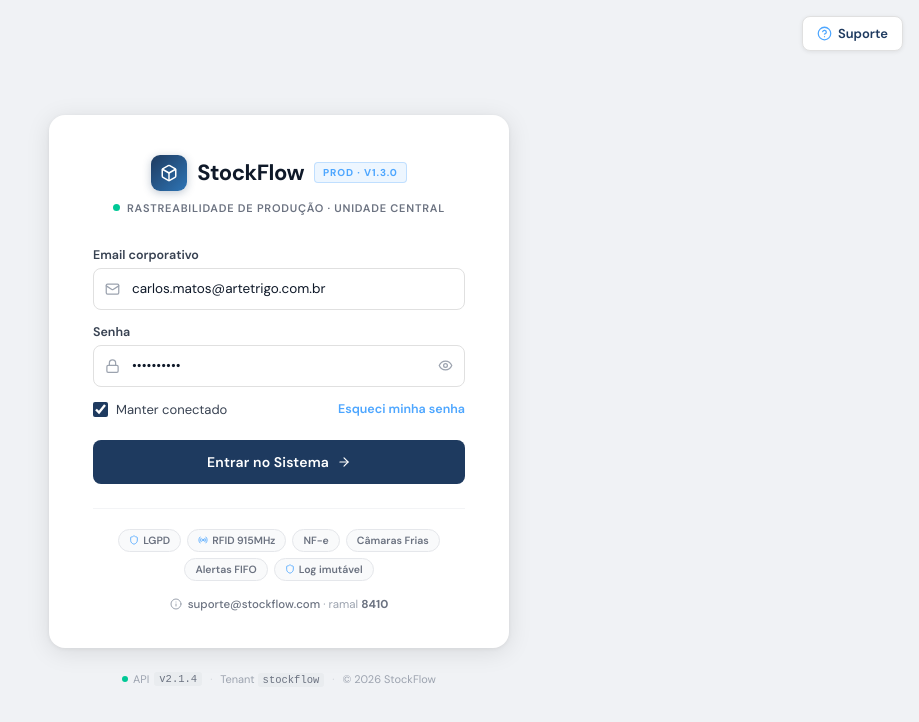
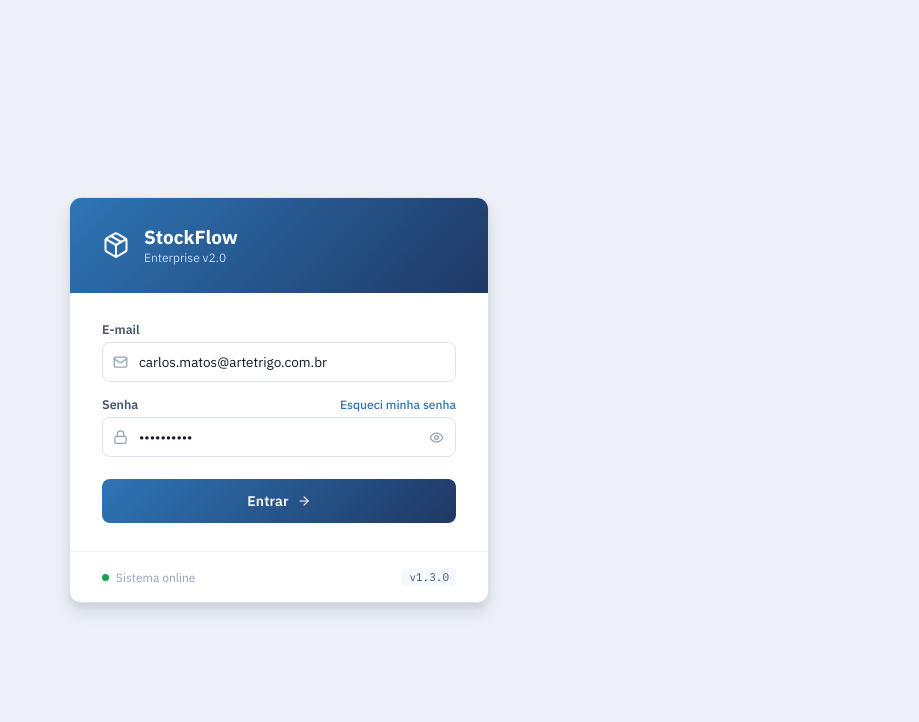
Before and after one commit to ghcodev/stock-flow, a React (Vite) app in the folder stockflow-frontend/: page /login in a window 1280 px wide. Shown: the top 722 px of the page, without its empty margins (361-1280 px from the left). Built offline with nearby package versions, Linux system fonts and the light colour scheme.

Commit message:
backup: correcao de tokens de cor — app.css, tokens.css, Dashboard, Login

```diff
--- a/stockflow-frontend/src/pages/Login.jsx
+++ b/stockflow-frontend/src/pages/Login.jsx
@@ -1,20 +1,19 @@
 import { useState } from 'react'
 import { useNavigate, Navigate } from 'react-router-dom'
 import { useAuth } from '../context/AuthContext.jsx'
-import { Box, Mail, Lock, Eye, EyeOff, ArrowRight, Shield, Radio, HelpCircle, AlertTriangle, Info } from 'lucide-react'
+import { Package, Mail, Lock, Eye, EyeOff, ArrowRight, AlertTriangle } from 'lucide-react'
 
 export default function Login() {
   const { login, user } = useAuth()
   const navigate = useNavigate()
 
-  const [email, setEmail] = useState('carlos.matos@artetrigo.com.br')
+  const [email, setEmail]       = useState('carlos.matos@artetrigo.com.br')
   const [password, setPassword] = useState('Admin@1234')
-  const [showPwd, setShowPwd] = useState(false)
-  const [keepLogged, setKeepLogged] = useState(true)
-  const [loading, setLoading] = useState(false)
+  const [showPwd, setShowPwd]   = useState(false)
+  const [loading, setLoading]   = useState(false)
   const [emailErr, setEmailErr] = useState('')
-  const [pwdErr, setPwdErr] = useState('')
-  const [apiErr, setApiErr] = useState('')
+  const [pwdErr, setPwdErr]     = useState('')
+  const [apiErr, setApiErr]     = useState('')
 
   if (user) return <Navigate to="/dashboard" replace />
 
@@ -44,109 +43,112 @@ export default function Login() {
     }
   }
 
-  const chips = [
-    { label: 'LGPD',         icon: <Shield size={10} color="#4da6ff" /> },
-    { label: 'RFID 915MHz',  icon: <Radio  size={10} color="#4da6ff" /> },
-    { label: 'NF-e',         icon: null },
-    { label: 'Câmaras Frias',icon: null },
-    { label: 'Alertas FIFO', icon: null },
-    { label: 'Log imutável', icon: <Shield size={10} color="#4da6ff" /> },
-  ]
-
   return (
     <div style={{
       minHeight: '100vh',
-      background: '#f0f2f5',
+      background: 'var(--color-bg-canvas)',
       display: 'flex',
-      flexDirection: 'column',
       alignItems: 'center',
       justifyContent: 'center',
       padding: '24px 16px',
-      fontFamily: '"DM Sans", "Nunito", system-ui, sans-serif',
-      position: 'relative',
     }}>
 
       <style>{`
-        @import url('https://fonts.googleapis.com/css2?family=DM+Sans:ital,opsz,wght@0,9..40,400;0,9..40,500;0,9..40,600;0,9..40,700&display=swap');
+        @keyframes sf-spin { to { transform: rotate(360deg); } }
+        @keyframes sf-pulse {
+          0%, 100% { box-shadow: 0 0 0 0   var(--color-pulse-success-start); }
+          50%       { box-shadow: 0 0 0 6px transparent; }
+        }
 
-        @keyframes spin    { to { transform: rotate(360deg); } }
-        @keyframes dot-pulse {
-          0%, 100% { box-shadow: 0 0 0 0   rgba(0,200,150,0.50); }
-          50%       { box-shadow: 0 0 0 5px rgba(0,200,150,0); }
+        .sf-card {
+          width: 100%;
+          max-width: 420px;
+          background: var(--color-bg-default);
+          border: 1px solid var(--color-border-default);
+          border-radius: var(--radius-xl);
+          box-shadow: var(--shadow-lg);
+          overflow: hidden;
+        }
+
+        .sf-card-head {
+          background: linear-gradient(135deg, var(--color-brand-600), var(--color-brand-800));
+          padding: 28px 32px;
+          display: flex;
+          align-items: center;
+          gap: 14px;
+          color: var(--color-text-inverse);
+        }
+
+        .sf-card-body { padding: 28px 32px; }
+
+        .sf-card-foot {
+          border-top: 1px solid var(--color-border-muted);
+          padding: 16px 32px;
+          display: flex;
+          align-items: center;
+          justify-content: space-between;
+        }
+
+        .sf-live-dot {
+          width: 7px;
+          height: 7px;
+          border-radius: 50%;
+          background: var(--color-success-600);
+          animation: sf-pulse 2.2s ease-in-out infinite;
+          flex-shrink: 0;
+        }
+
+        .sf-label {
+          display: block;
+          font-size: 12.5px;
+          font-weight: 600;
+          color: var(--color-text-secondary);
+          margin-bottom: 5px;
+        }
+
+        .sf-input-wrap { position: relative; }
+
+        .sf-input-icon {
+          position: absolute;
+          left: 11px;
+          top: 50%;
+          transform: translateY(-50%);
+          color: var(--color-text-tertiary);
+          pointer-events: none;
+          display: flex;
+          align-items: center;
         }
 
         .sf-input {
           width: 100%;
-          height: 42px;
-          padding-left: 38px;
+          height: 40px;
+          padding-left: 36px;
           padding-right: 12px;
           font-size: 13.5px;
           font-family: inherit;
-          color: #0f1929;
-          border: 1px solid #e0e0e0;
-          border-radius: 8px;
-          background: #fff;
+          color: var(--color-text-primary);
+          background: var(--color-bg-default);
+          border: 1px solid var(--color-border-default);
+          border-radius: var(--radius-lg);
           outline: none;
           box-sizing: border-box;
           transition: border-color 0.15s, box-shadow 0.15s;
         }
         .sf-input:focus {
-          border-color: #4da6ff;
-          box-shadow: 0 0 0 3px rgba(77,166,255,0.12);
+          border-color: var(--color-border-focus);
+          box-shadow: 0 0 0 3px var(--color-focus-ring);
         }
         .sf-input.invalid {
-          border-color: #fca5a5;
-          background: #fff5f5;
+          border-color: var(--color-danger-200);
+          background: var(--color-danger-50);
         }
-        .sf-input-pwd { padding-right: 44px; }
+        .sf-input.invalid:focus {
+          border-color: var(--color-danger-500);
+          box-shadow: 0 0 0 3px var(--color-focus-ring-danger);
+        }
+        .sf-input-pwd { padding-right: 40px; }
 
-        .sf-btn-submit {
-          width: 100%;
-          height: 44px;
-          background: #1e3a5f;
-          color: #fff;
-          font-size: 14px;
-          font-weight: 600;
-          font-family: inherit;
-          border-radius: 8px;
-          border: none;
-          cursor: pointer;
-          display: flex;
-          align-items: center;
-          justify-content: center;
-          gap: 8px;
-          letter-spacing: 0.01em;
-          transition: background 0.2s;
-        }
-        .sf-btn-submit:hover:not(:disabled) { background: #4da6ff; }
-        .sf-btn-submit:disabled { opacity: 0.7; cursor: wait; }
-
-        .sf-btn-support {
-          position: fixed;
-          top: 16px;
-          right: 16px;
-          display: flex;
-          align-items: center;
-          gap: 6px;
-          padding: 8px 14px;
-          border-radius: 8px;
-          background: #fff;
-          border: 1px solid #e0e0e0;
-          color: #1e3a5f;
-          font-size: 13px;
-          font-weight: 600;
-          font-family: inherit;
-          cursor: pointer;
-          box-shadow: 0 1px 4px rgba(0,0,0,0.08);
-          z-index: 100;
-          transition: background 0.15s, border-color 0.15s;
-        }
-        .sf-btn-support:hover {
-          background: #f0f7ff;
-          border-color: #4da6ff;
-        }
-
-        .sf-eye-btn {
+        .sf-eye {
           position: absolute;
           right: 4px;
           top: 50%;
@@ -155,115 +157,110 @@ export default function Login() {
           height: 32px;
           display: grid;
           place-items: center;
+          background: none;
           border: none;
-          background: none;
           cursor: pointer;
-          color: #9ca3af;
-          border-radius: 6px;
+          color: var(--color-text-tertiary);
+          border-radius: var(--radius-md);
           transition: color 0.15s;
         }
-        .sf-eye-btn:hover { color: #1e3a5f; }
+        .sf-eye:hover { color: var(--color-text-secondary); }
 
-        .sf-forgot { color: #4da6ff; font-size: 12.5px; font-weight: 600; text-decoration: none; }
-        .sf-forgot:hover { text-decoration: underline; }
+        .sf-field-error {
+          display: flex;
+          align-items: center;
+          gap: 5px;
+          font-size: 11.5px;
+          color: var(--color-danger-600);
+          margin-top: 4px;
+        }
 
-        .sf-chip {
-          display: inline-flex;
+        .sf-api-error {
+          display: flex;
+          align-items: flex-start;
+          gap: 8px;
+          padding: 10px 12px;
+          background: var(--color-danger-50);
+          border: 1px solid var(--color-danger-200);
+          border-radius: var(--radius-lg);
+          font-size: 12.5px;
+          color: var(--color-danger-600);
+          margin-bottom: 18px;
+        }
+
+        .sf-btn {
+          width: 100%;
+          height: 44px;
+          background: linear-gradient(135deg, var(--color-brand-600), var(--color-brand-800));
+          color: var(--color-text-inverse);
+          font-size: 14px;
+          font-weight: 600;
+          font-family: inherit;
+          border: none;
+          border-radius: var(--radius-lg);
+          cursor: pointer;
+          display: flex;
           align-items: center;
-          gap: 4px;
-          font-size: 10.5px;
-          font-weight: 600;
-          color: #6b7280;
-          padding: 4px 10px;
-          border-radius: 20px;
-          background: #f9fafb;
-          border: 1px solid #e5e7eb;
-          white-space: nowrap;
+          justify-content: center;
+          gap: 8px;
+          transition: opacity 0.15s;
+          letter-spacing: 0.01em;
+        }
+        .sf-btn:hover:not(:disabled) { opacity: 0.88; }
+        .sf-btn:disabled { opacity: 0.65; cursor: wait; }
+
+        .sf-spinner {
+          width: 16px;
+          height: 16px;
+          border: 2px solid transparent;
+          border-top-color: var(--color-text-inverse);
+          border-radius: 50%;
+          animation: sf-spin 0.65s linear infinite;
+          flex-shrink: 0;
+        }
+
+        .sf-code {
+          font-family: var(--font-data);
+          font-size: 11px;
+          background: var(--color-bg-subtle);
+          color: var(--color-text-secondary);
+          padding: 2px 7px;
+          border-radius: var(--radius-sm);
         }
       `}</style>
 
-      {/* Suporte — fixed top-right */}
-      <button className="sf-btn-support" aria-label="Suporte">
-        <HelpCircle size={15} color="#4da6ff" />
-        Suporte
-      </button>
+      <div className="sf-card">
 
-      {/* Card */}
-      <div style={{
-        width: '100%',
-        maxWidth: 460,
-        background: '#fff',
-        borderRadius: 16,
-        boxShadow: '0 4px 24px rgba(0,0,0,0.10), 0 1px 4px rgba(0,0,0,0.06)',
-        padding: '40px 44px 36px',
-      }}>
-
-        {/* Logo + nome + badge */}
-        <div style={{ display: 'flex', alignItems: 'center', justifyContent: 'center', gap: 10, marginBottom: 10 }}>
-          <div style={{
-            width: 36, height: 36, borderRadius: 9,
-            background: 'linear-gradient(135deg, #1e3a5f 0%, #2E75B6 100%)',
-            display: 'grid', placeItems: 'center',
-            boxShadow: '0 2px 8px rgba(30,58,95,0.28)',
-            flexShrink: 0,
-          }}>
-            <Box size={18} color="#fff" />
+        {/* Topo — gradiente brand */}
+        <div className="sf-card-head">
+          <Package size={28} strokeWidth={1.75} />
+          <div>
+            <div style={{ fontSize: 19, fontWeight: 700, lineHeight: 1.2 }}>StockFlow</div>
+            <div style={{ fontSize: 12, color: 'var(--color-brand-200)', marginTop: 2 }}>
+              Enterprise v2.0
             </div>
-          <span style={{ fontSize: 22, fontWeight: 700, letterSpacing: '-0.022em', color: '#0f1929' }}>
-            StockFlow
-          </span>
-          <span style={{
-            fontSize: 10, fontWeight: 700, letterSpacing: '0.09em', textTransform: 'uppercase',
-            color: '#4da6ff', background: 'rgba(77,166,255,0.10)',
-            border: '1px solid rgba(77,166,255,0.28)',
-            padding: '3px 8px', borderRadius: 4, flexShrink: 0,
-          }}>
-            PROD · V1.3.0
-          </span>
+          </div>
         </div>
 
-        {/* Subtítulo */}
-        <div style={{ display: 'flex', alignItems: 'center', justifyContent: 'center', gap: 7, marginBottom: 32 }}>
-          <span style={{
-            width: 7, height: 7, borderRadius: '50%', flexShrink: 0,
-            background: '#00c896',
-            animation: 'dot-pulse 2.2s ease-in-out infinite',
-          }} />
-          <span style={{
-            fontSize: 11, fontWeight: 600, letterSpacing: '0.07em',
-            textTransform: 'uppercase', color: '#6b7280',
-          }}>
-            Rastreabilidade de Produção · Unidade Central
-          </span>
-        </div>
+        {/* Corpo — formulário */}
+        <div className="sf-card-body">
 
-        {/* Erro de API */}
           {apiErr && (
-          <div style={{
-            marginBottom: 16, padding: '10px 14px',
-            background: '#fff5f5', border: '1px solid #fecaca',
-            borderRadius: 8, display: 'flex', alignItems: 'flex-start',
-            gap: 8, fontSize: 12.5, color: '#dc2626',
-          }}>
+            <div className="sf-api-error">
               <AlertTriangle size={14} style={{ flexShrink: 0, marginTop: 1 }} />
               <span>{apiErr}</span>
             </div>
           )}
 
-        {/* Formulário */}
           <form onSubmit={handleSubmit} noValidate>
 
-          {/* Email */}
+            {/* E-mail */}
             <div style={{ marginBottom: 14 }}>
-            <label style={{ display: 'block', fontSize: 12.5, fontWeight: 600, color: '#374151', marginBottom: 5 }}>
-              Email corporativo
-            </label>
-            <div style={{ position: 'relative' }}>
-              <Mail size={15} style={{
-                position: 'absolute', left: 12, top: '50%',
-                transform: 'translateY(-50%)', color: '#9ca3af', pointerEvents: 'none',
-              }} />
+              <label className="sf-label" htmlFor="sf-email">E-mail</label>
+              <div className="sf-input-wrap">
+                <span className="sf-input-icon"><Mail size={15} /></span>
                 <input
+                  id="sf-email"
                   className={`sf-input${emailErr ? ' invalid' : ''}`}
                   type="email"
                   value={email}
@@ -273,23 +270,24 @@ export default function Login() {
                 />
               </div>
               {emailErr && (
-              <div style={{ display: 'flex', alignItems: 'center', gap: 4, marginTop: 4, fontSize: 11.5, color: '#dc2626' }}>
+                <div className="sf-field-error">
                   <AlertTriangle size={11} /><span>{emailErr}</span>
                 </div>
               )}
             </div>
 
             {/* Senha */}
-          <div style={{ marginBottom: 14 }}>
-            <label style={{ display: 'block', fontSize: 12.5, fontWeight: 600, color: '#374151', marginBottom: 5 }}>
-              Senha
-            </label>
-            <div style={{ position: 'relative' }}>
-              <Lock size={15} style={{
-                position: 'absolute', left: 12, top: '50%',
-                transform: 'translateY(-50%)', color: '#9ca3af', pointerEvents: 'none',
-              }} />
+            <div style={{ marginBottom: 22 }}>
+              <div style={{ display: 'flex', alignItems: 'center', justifyContent: 'space-between', marginBottom: 5 }}>
+                <label className="sf-label" htmlFor="sf-senha" style={{ marginBottom: 0 }}>Senha</label>
+                <a href="#" style={{ fontSize: 12, color: 'var(--color-text-link)', fontWeight: 500, textDecoration: 'none' }}>
+                  Esqueci minha senha
+                </a>
+              </div>
+              <div className="sf-input-wrap">
+                <span className="sf-input-icon"><Lock size={15} /></span>
                 <input
+                  id="sf-senha"
                   className={`sf-input sf-input-pwd${pwdErr ? ' invalid' : ''}`}
                   type={showPwd ? 'text' : 'password'}
                   value={password}
@@ -297,100 +295,42 @@ export default function Login() {
                   placeholder="••••••••••••"
                   autoComplete="current-password"
                 />
-              <button type="button" className="sf-eye-btn" onClick={() => setShowPwd(s => !s)} aria-label={showPwd ? 'Ocultar senha' : 'Mostrar senha'}>
+                <button
+                  type="button"
+                  className="sf-eye"
+                  onClick={() => setShowPwd(s => !s)}
+                  aria-label={showPwd ? 'Ocultar senha' : 'Mostrar senha'}
+                >
                   {showPwd ? <EyeOff size={15} /> : <Eye size={15} />}
                 </button>
               </div>
               {pwdErr && (
-              <div style={{ display: 'flex', alignItems: 'center', gap: 4, marginTop: 4, fontSize: 11.5, color: '#dc2626' }}>
+                <div className="sf-field-error">
                   <AlertTriangle size={11} /><span>{pwdErr}</span>
                 </div>
               )}
             </div>
 
-          {/* Manter conectado + Esqueci senha */}
-          <div style={{ display: 'flex', alignItems: 'center', justifyContent: 'space-between', marginBottom: 22 }}>
-            <label style={{ display: 'flex', alignItems: 'center', gap: 8, fontSize: 13, color: '#374151', cursor: 'pointer', userSelect: 'none' }}>
-              <input
-                type="checkbox"
-                checked={keepLogged}
-                onChange={e => setKeepLogged(e.target.checked)}
-                style={{ width: 15, height: 15, accentColor: '#1e3a5f', cursor: 'pointer' }}
-              />
-              Manter conectado
-            </label>
-            <a href="#" className="sf-forgot">Esqueci minha senha</a>
+            <button type="submit" className="sf-btn" disabled={loading}>
+              {loading
+                ? <><span className="sf-spinner" />Autenticando…</>
+                : <><span>Entrar</span><ArrowRight size={14} /></>
+              }
+            </button>
+
+          </form>
         </div>
 
-          {/* Botão entrar */}
-          <button type="submit" className="sf-btn-submit" disabled={loading}>
-            {loading && (
-              <span style={{
-                width: 16, height: 16, flexShrink: 0,
-                border: '2px solid rgba(255,255,255,0.3)',
-                borderTopColor: '#fff',
-                borderRadius: '50%',
-                animation: 'spin 0.65s linear infinite',
-                display: 'inline-block',
-              }} />
-            )}
-            <span>{loading ? 'Autenticando…' : 'Entrar no Sistema'}</span>
-            {!loading && <ArrowRight size={14} />}
-          </button>
-        </form>
-
-        {/* Tags de recursos */}
-        <div style={{ marginTop: 24, paddingTop: 20, borderTop: '1px solid #f3f4f6' }}>
-          <div style={{ display: 'flex', flexWrap: 'wrap', gap: 6, justifyContent: 'center' }}>
-            {chips.map(({ label, icon }) => (
-              <span key={label} className="sf-chip">
-                {icon}
-                {label}
-              </span>
-            ))}
+        {/* Rodapé */}
+        <div className="sf-card-foot">
+          <div style={{ display: 'flex', alignItems: 'center', gap: 7, fontSize: 12, color: 'var(--color-text-tertiary)' }}>
+            <span className="sf-live-dot" />
+            Sistema online
           </div>
-        </div>
-
-        {/* Suporte inline */}
-        <div style={{
-          marginTop: 16,
-          display: 'flex', alignItems: 'center', justifyContent: 'center', gap: 6,
-          fontSize: 11.5, color: '#9ca3af',
-        }}>
-          <Info size={12} style={{ flexShrink: 0 }} />
-          <span>
-            <a href="mailto:suporte@stockflow.com" style={{ color: '#6b7280', fontWeight: 500, textDecoration: 'none' }}>
-              suporte@stockflow.com
-            </a>
-            {' '}·{' '}ramal <strong style={{ color: '#6b7280' }}>8410</strong>
-          </span>
-        </div>
-      </div>
-
-      {/* Rodapé — fora do card */}
-      <div style={{
-        marginTop: 24,
-        display: 'flex', alignItems: 'center', flexWrap: 'wrap', justifyContent: 'center',
-        gap: 8, fontSize: 11, color: '#9ca3af',
-      }}>
-        <span style={{ display: 'flex', alignItems: 'center', gap: 5 }}>
-          <span style={{ width: 6, height: 6, borderRadius: '50%', background: '#00c896', display: 'inline-block' }} />
-          API{' '}
-          <code style={{ fontFamily: 'monospace', fontSize: 10.5, background: '#e9ecef', padding: '1px 5px', borderRadius: 3, color: '#6b7280' }}>
-            v2.1.4
-          </code>
-        </span>
-        <span style={{ opacity: 0.4 }}>·</span>
-        <span>
-          Tenant{' '}
-          <code style={{ fontFamily: 'monospace', fontSize: 10.5, background: '#e9ecef', padding: '1px 5px', borderRadius: 3, color: '#6b7280' }}>
-            stockflow
-          </code>
-        </span>
-        <span style={{ opacity: 0.4 }}>·</span>
-        <span>© 2026 StockFlow</span>
+          <span className="sf-code">v1.3.0</span>
         </div>
 
       </div>
+    </div>
   )
 }
```
Also changed, not shown: stockflow-frontend/src/pages/Dashboard.jsx (+8 -8 lines), stockflow-frontend/src/styles/tokens.css (+22 -0 lines). Lines whose indentation alone changed are shown as unchanged.
